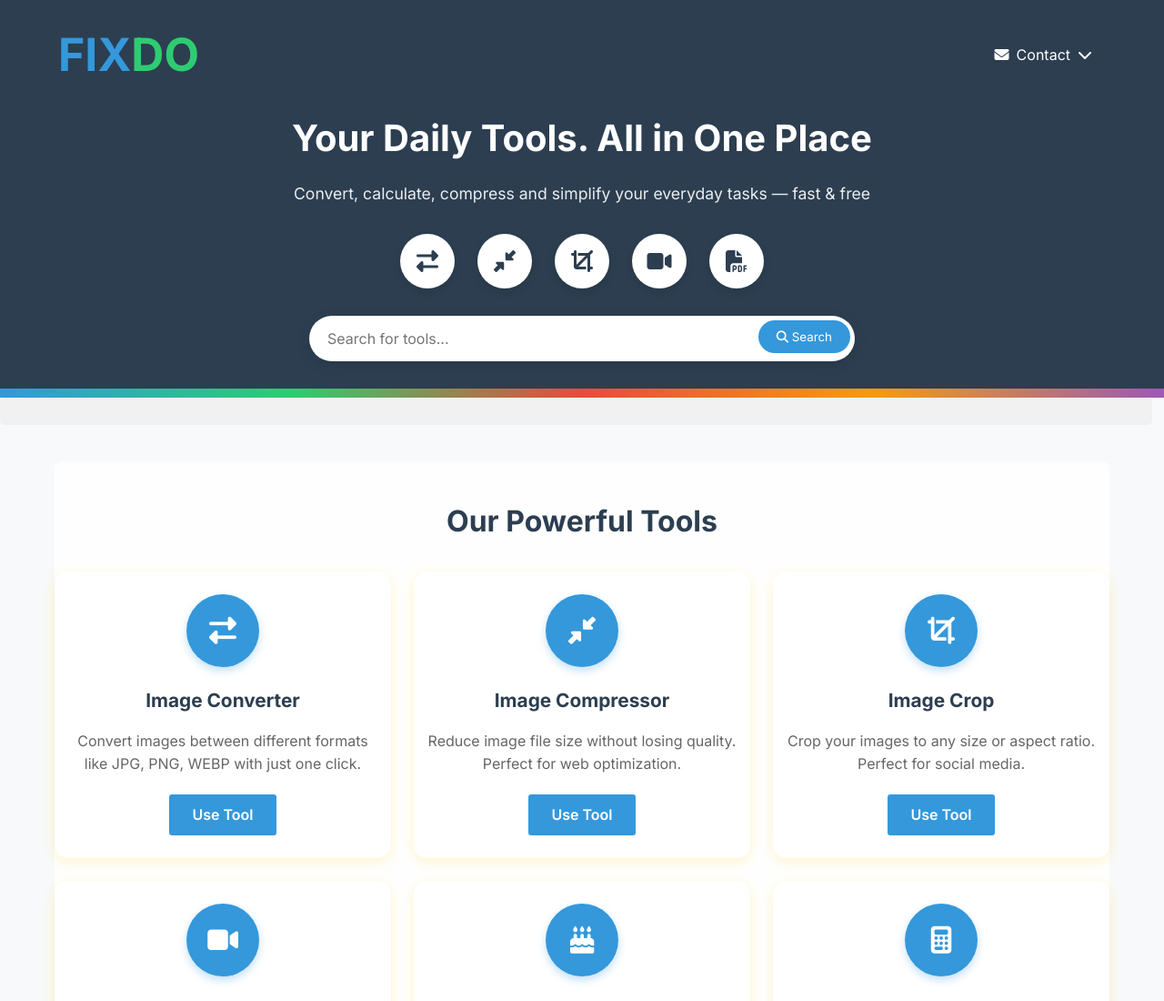
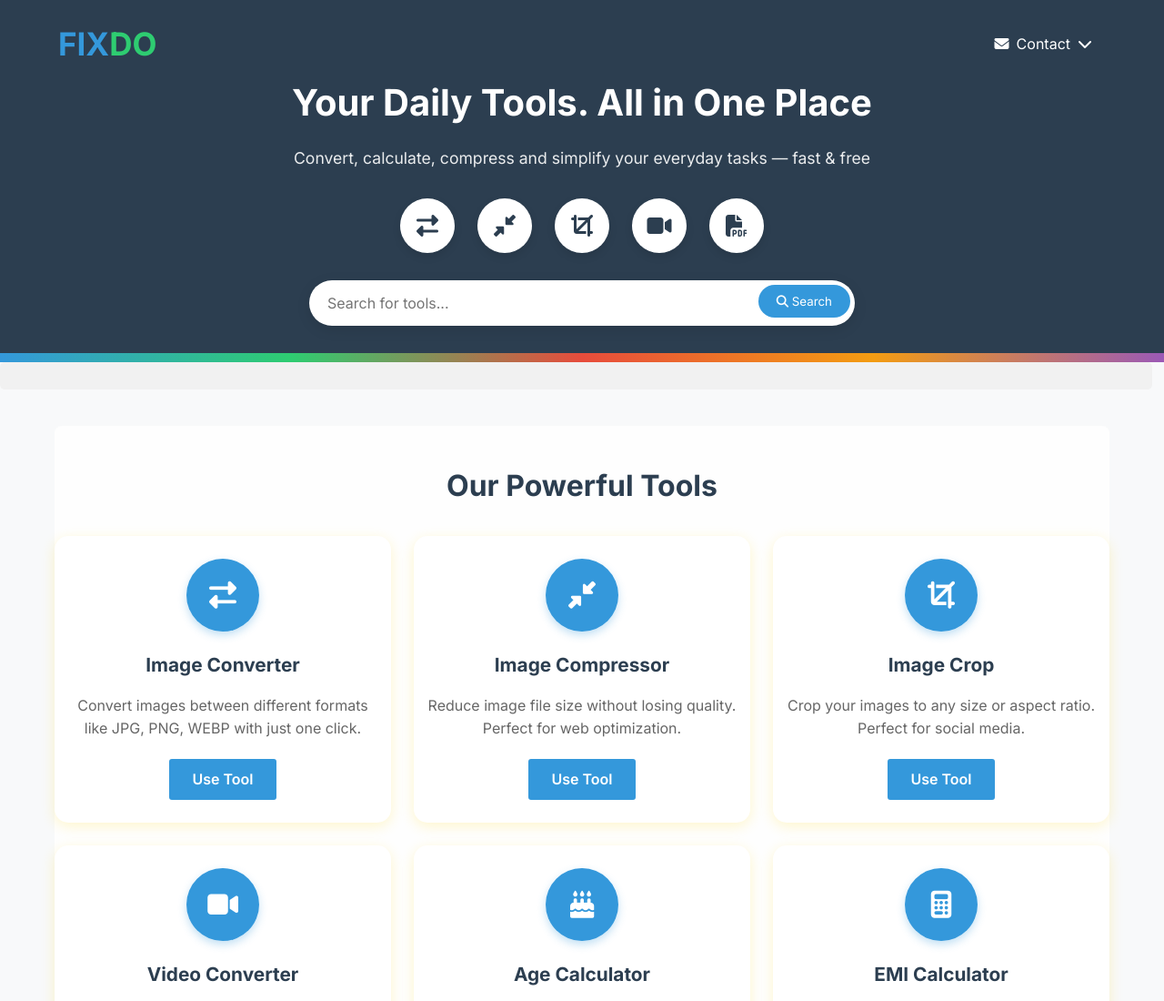
Before and after one commit to aliawan2020/tools, a plain HTML site: page index.html in a window 1280 px wide. Shown: the top 1100 px of the page at 91% size. Drawn offline with Linux system fonts and the light colour scheme.

Commit message:
Update styles.css

```diff
--- a/styles.css
+++ b/styles.css
@@ -48,7 +48,7 @@ body {
     display: flex;
     justify-content: space-between;
     align-items: center;
-    margin-bottom: 20px;
+    margin-bottom: 5px;
 }
 
 .logo {
@@ -58,7 +58,7 @@ body {
 }
 
 .logo h1 {
-    font-size: 50px;
+    font-size: 35px;
     font-weight: 700;
 }
 
```
